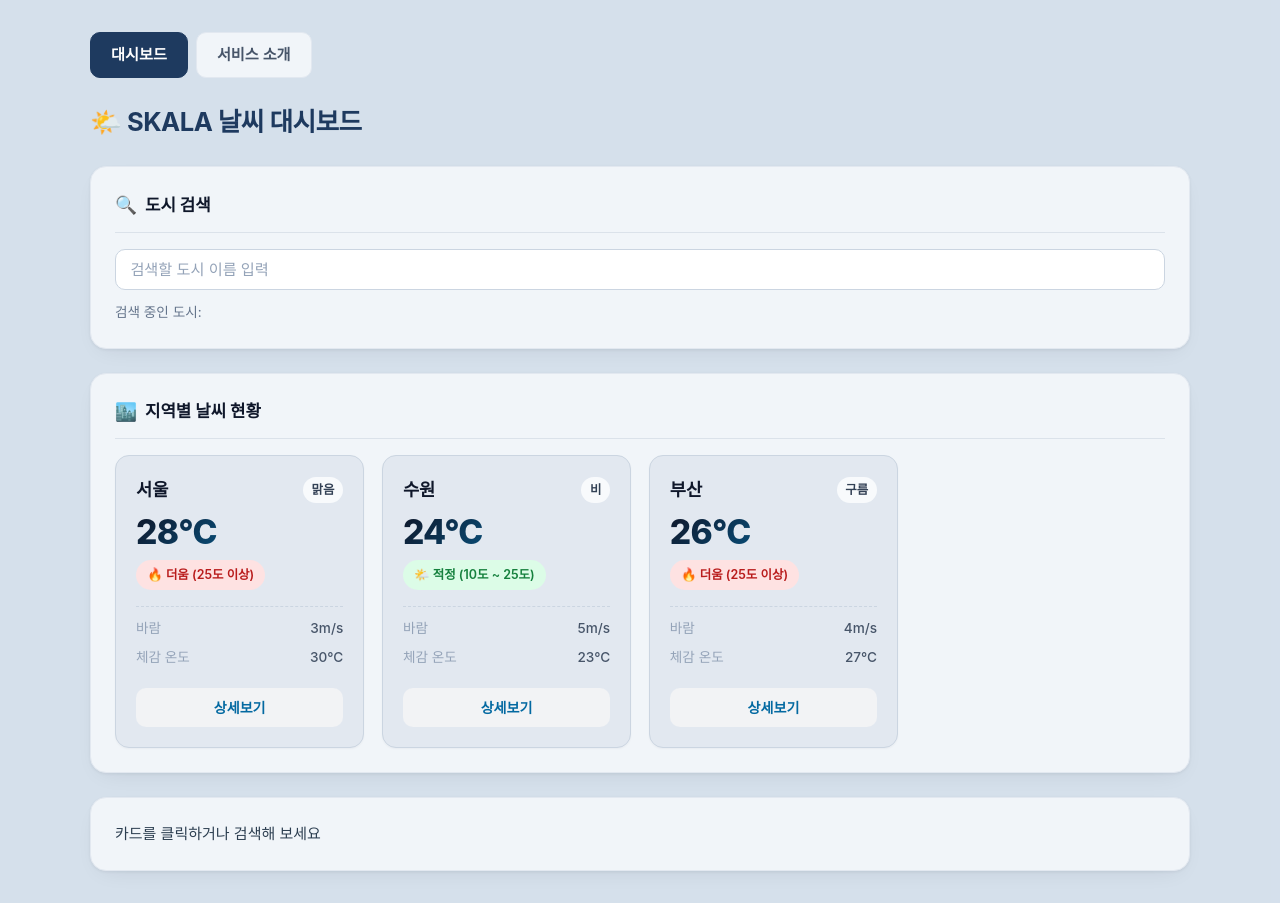
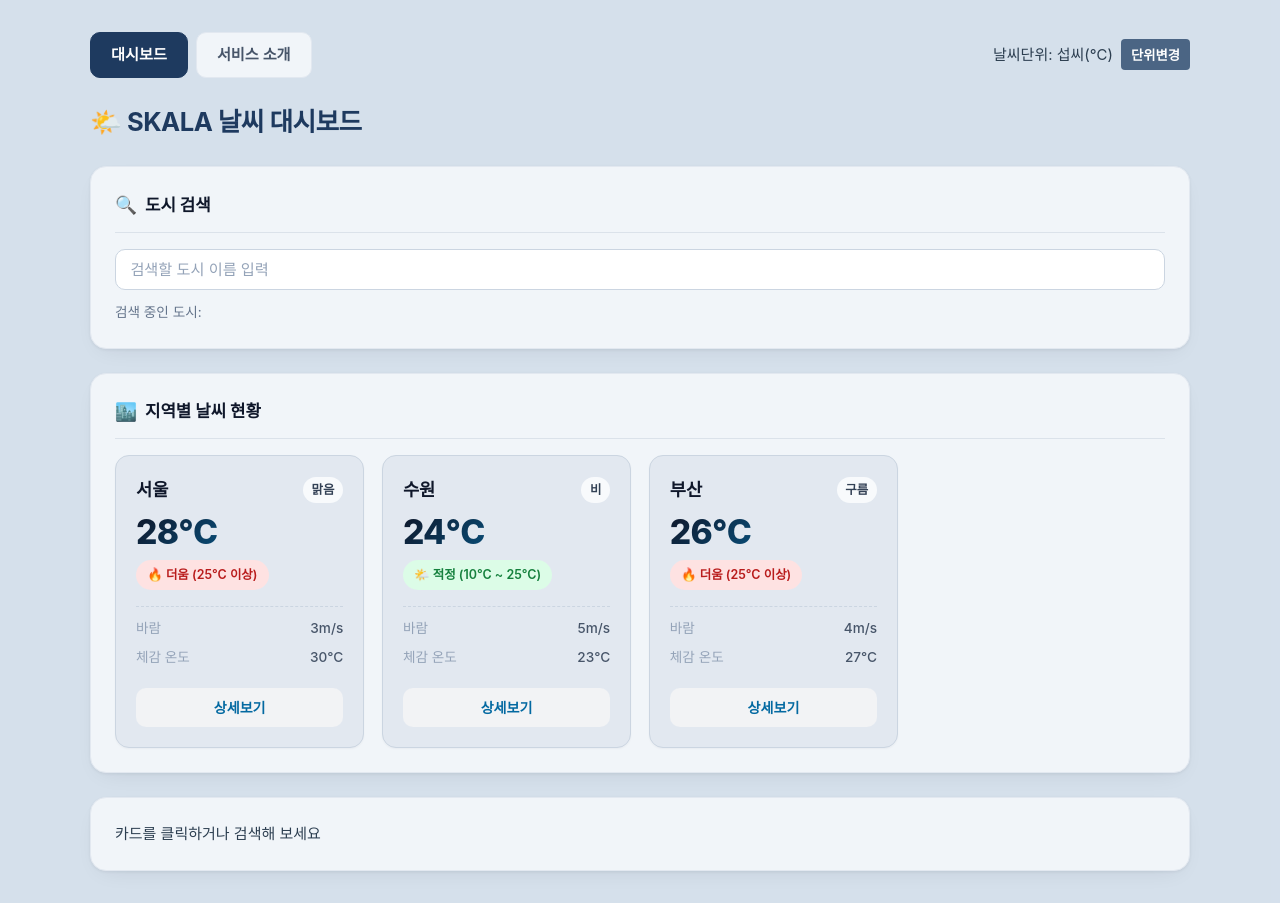
Before and after one commit to codeek-ybHan/skala-vue, a Vue app: page / in a window 1280 px wide. Built offline with nearby package versions, Linux system fonts and the light colour scheme.

Commit message:
Store 요구사항 완료, 날씨 단위변경 기능 추가

```diff
--- a/src/App.vue
+++ b/src/App.vue
@@ -1,11 +1,13 @@
 <script setup>
 import { RouterLink, RouterView } from 'vue-router'
+import UnitToggler from './components/UnitToggler.vue'
 </script>
 
 <template>
   <nav class="tab-nav">
     <RouterLink to="/" class="tab-link">대시보드</RouterLink>
     <RouterLink to="/about" class="tab-link">서비스 소개</RouterLink>
+    <UnitToggler />
   </nav>
   <RouterView />
 </template>
--- /dev/null
+++ b/src/components/UnitToggler.vue
@@ -0,0 +1,25 @@
+<script setup>
+import { useConfigStore } from '@/stores/configStore'
+const configStore = useConfigStore()
+</script>
+
+<template>
+  <div style="text-align: center; margin-left: auto; display: inline-flex; align-items: center; gap: 8px">
+    <span
+      >날씨단위: <strong>{{ configStore.unit === 'celsius' ? '섭씨(℃)' : '화씨(℉)' }}</strong></span
+    >
+    <button @click="configStore.toggleUnit" class="toggle-btn">단위변경</button>
+  </div>
+</template>
+
+<style scoped>
+.toggle-btn {
+  padding: 6px 10px;
+  background-color: #4b6584;
+  color: white;
+  border: none;
+  border-radius: 4px;
+  cursor: pointer;
+  font-weight: bold;
+}
+</style>
--- a/src/components/WeatherCard.vue
+++ b/src/components/WeatherCard.vue
@@ -1,6 +1,12 @@
 <script setup>
-import { ref } from 'vue'
+import { ref, computed } from 'vue'
+import { useConfigStore } from '../stores/configStore'
+import { convertTemp } from '../utils/temperature'
 
+const HOT_THRESHOLD_C = 25
+const COLD_THRESHOLD_C = 10
+
+const configStore = useConfigStore()
 const props = defineProps({
   weather: {
     type: Object,
@@ -21,6 +27,16 @@
 function handleDetailClick() {
   emit('click-detail', props.weather.id)
 }
+
+const displayTemp = computed(() => convertTemp(props.weather.temp, configStore.unit))
+const displayFeelsLike = computed(() => convertTemp(props.weather.feelsLike, configStore.unit))
+const hotThreshold = computed(() => convertTemp(HOT_THRESHOLD_C, configStore.unit))
+const coldThreshold = computed(() => convertTemp(COLD_THRESHOLD_C, configStore.unit))
+const badgeType = computed(() => {
+  if (displayTemp.value >= hotThreshold.value) return 'hot'
+  if (displayTemp.value <= coldThreshold.value) return 'cold'
+  return 'normal'
+})
 </script>
 
 <template>
@@ -36,11 +52,11 @@
       <span class="city-status">{{ weather.status }}</span>
     </div>
 
-    <p class="city-temp">{{ weather.temp }}°C</p>
-    <span class="badge" :class="weather.temp >= 25 ? 'badge-hot' : weather.temp <= 10 ? 'badge-cold' : 'badge-normal'">
-      <template v-if="weather.temp >= 25">🔥 더움 (25도 이상)</template>
-      <template v-else-if="weather.temp <= 10">❄️ 추움 (10도 이하)</template>
-      <template v-else>🌤️ 적정 (10도 ~ 25도)</template>
+    <p class="city-temp">{{ displayTemp }}{{ configStore.unitSymbol }}</p>
+    <span class="badge" :class="`badge-${badgeType}`">
+      <template v-if="badgeType === 'hot'">🔥 더움 ({{ hotThreshold }}{{ configStore.unitSymbol }} 이상)</template>
+      <template v-else-if="badgeType === 'cold'">❄️ 추움 ({{ coldThreshold }}{{ configStore.unitSymbol }} 이하)</template>
+      <template v-else>🌤️ 적정 ({{ coldThreshold }}{{ configStore.unitSymbol }} ~ {{ hotThreshold }}{{ configStore.unitSymbol }})</template>
     </span>
 
     <dl class="city-meta">
@@ -50,7 +66,7 @@
       </div>
       <div class="city-meta-row">
         <dt>체감 온도</dt>
-        <dd>{{ weather.feelsLike }}°C</dd>
+        <dd>{{ displayFeelsLike }}{{ configStore.unitSymbol }}</dd>
       </div>
     </dl>
 
--- /dev/null
+++ b/src/stores/configStore.js
@@ -0,0 +1,22 @@
+import { ref, computed } from 'vue'
+import { defineStore } from 'pinia'
+
+export const useConfigStore = defineStore('config', () => {
+  const unit = ref('celsius') // state: 단위 저장 (초기값 'celsius')
+
+  // getters: 현재 단위 상태에 맞춰 화면에 뿌릴 기호(℃ / ℉)를 실시간 리턴
+  const unitSymbol = computed(() => {
+    return unit.value === 'celsius' ? '℃' : '℉'
+  })
+
+  // actions: 버튼 클릭 시 'celsius'와 'fahrenheit'를 토글(스위칭)하는 함수
+  function toggleUnit() {
+    unit.value = unit.value === 'celsius' ? 'fahrenheit' : 'celsius'
+  }
+
+  return {
+    unit,
+    unitSymbol,
+    toggleUnit,
+  }
+})
--- /dev/null
+++ b/src/utils/temperature.js
@@ -0,0 +1,4 @@
+export function convertTemp(celsius, unit) {
+  if (unit === 'fahrenheit') return Math.round((celsius * 9) / 5 + 32)
+  return celsius
+}
--- a/src/views/WeatherDetailView.vue
+++ b/src/views/WeatherDetailView.vue
@@ -1,14 +1,26 @@
 <script setup>
-import { ref, onMounted } from 'vue'
+import { ref, onMounted, computed } from 'vue'
 import { useRoute, RouterLink } from 'vue-router'
 import BaseDashboardCard from '../components/BaseDashboardCard.vue'
 import { weatherList } from '../data/weatherData'
+import { useConfigStore } from '../stores/configStore'
+import { convertTemp } from '../utils/temperature'
 
+const configStore = useConfigStore()
 const route = useRoute()
 const weather = ref(null)
 
 onMounted(() => {
   weather.value = weatherList.find((city) => city.id === route.params.cityId)
+})
+
+const displayTemp = computed(() => {
+  if (!weather.value) return 0
+  return convertTemp(weather.value.temp, configStore.unit)
+})
+const displayFeelsLike = computed(() => {
+  if (!weather.value) return 0
+  return convertTemp(weather.value.feelsLike, configStore.unit)
 })
 </script>
 
@@ -26,11 +38,11 @@
         </div>
         <div class="detail-meta-row">
           <dt>기온</dt>
-          <dd>{{ weather.temp }}°C</dd>
+          <dd><strong>{{ displayTemp }}{{ configStore.unitSymbol }}</strong></dd>
         </div>
         <div class="detail-meta-row">
           <dt>체감 온도</dt>
-          <dd>{{ weather.feelsLike }}°C</dd>
+          <dd>{{ displayFeelsLike }}{{ configStore.unitSymbol }}</dd>
         </div>
         <div class="detail-meta-row">
           <dt>바람</dt>
```
